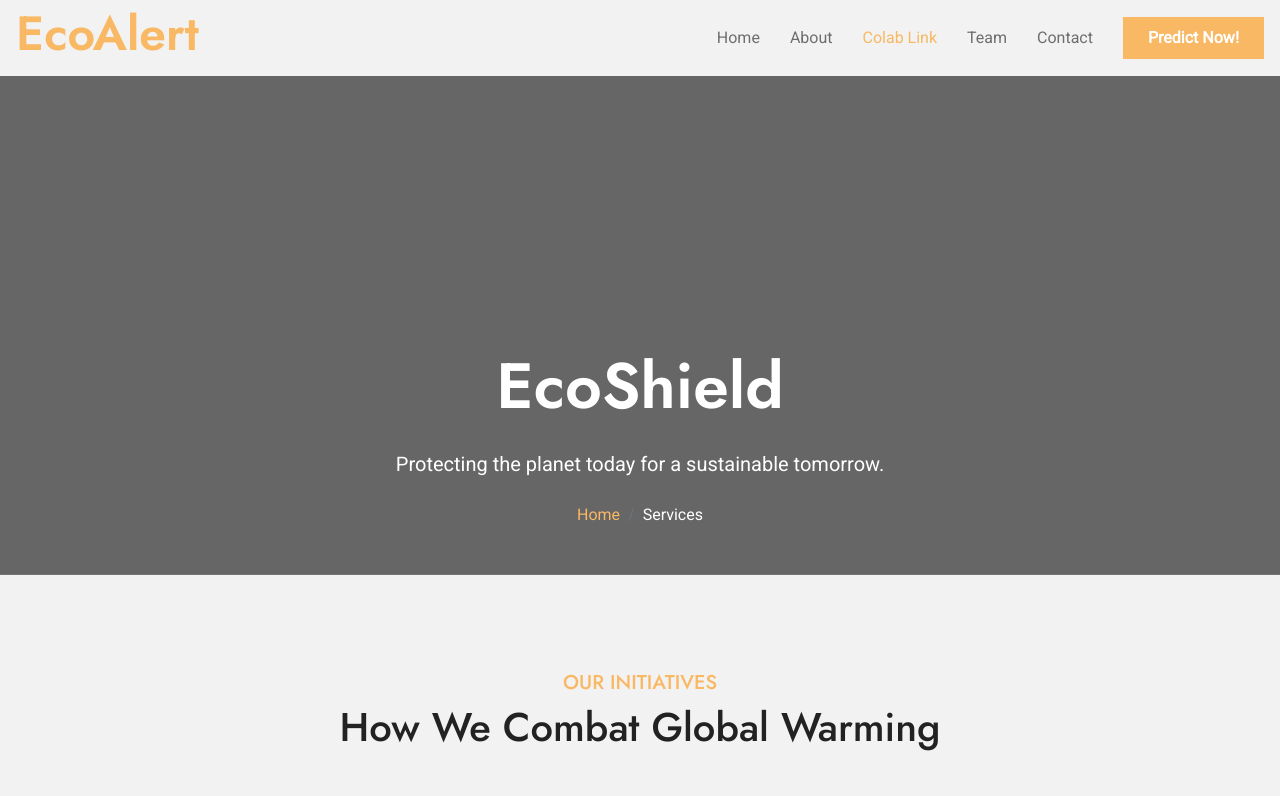
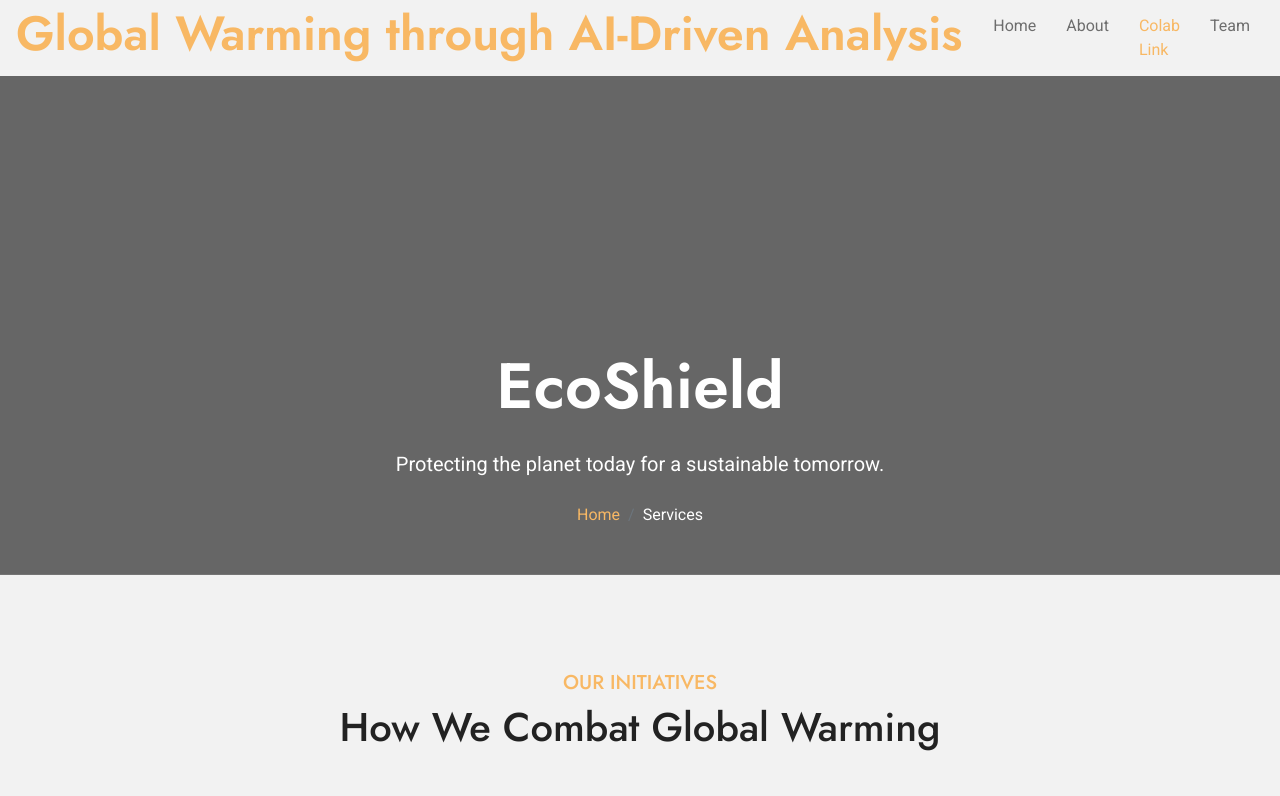
Before and after one commit to Drishtichakarvarty/Global_Warming, a plain HTML site: page Colab Link.html in a window 1280 px wide. Shown: the top 796 px of the page. Drawn offline with nearby package versions, Linux system fonts and the light colour scheme.

Commit message:
Update Colab Link.html

```diff
--- a/Colab Link.html
+++ b/Colab Link.html
@@ -45,7 +45,7 @@
                 </div>
                 <nav class="navbar navbar-light bg-light navbar-expand-xl">
                     <a href="index.html" class="navbar-brand ms-3">
-                        <h3 class="text-primary display-5">EcoAlert</h3>
+                        <h3 class="text-primary display-5">Global Warming through AI-Driven Analysis</h3>
                     </a>
                     <button class="navbar-toggler py-2 px-3 me-3" type="button" data-bs-toggle="collapse" data-bs-target="#navbarCollapse">
                         <span class="fa fa-bars text-primary"></span>
```
